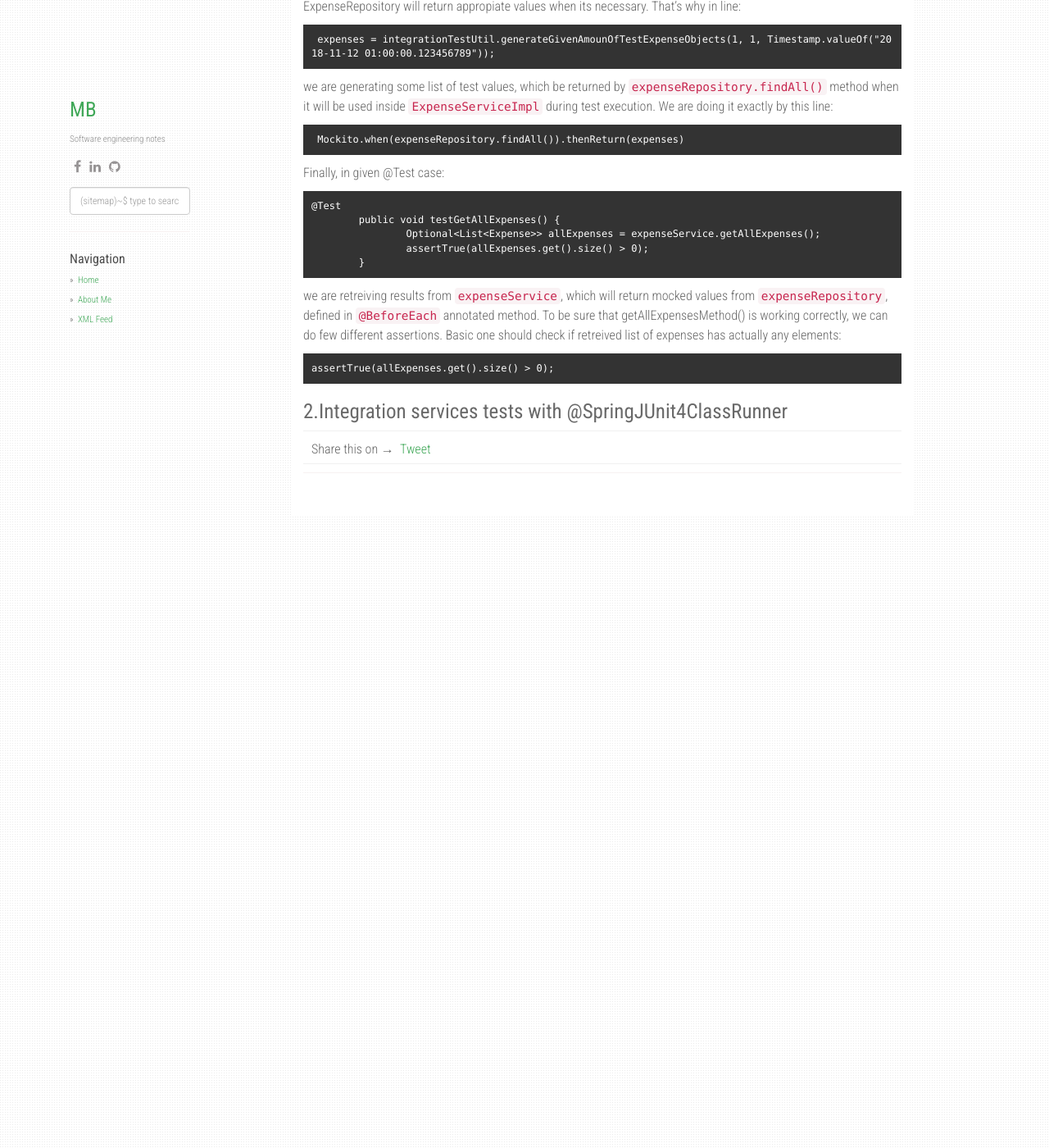
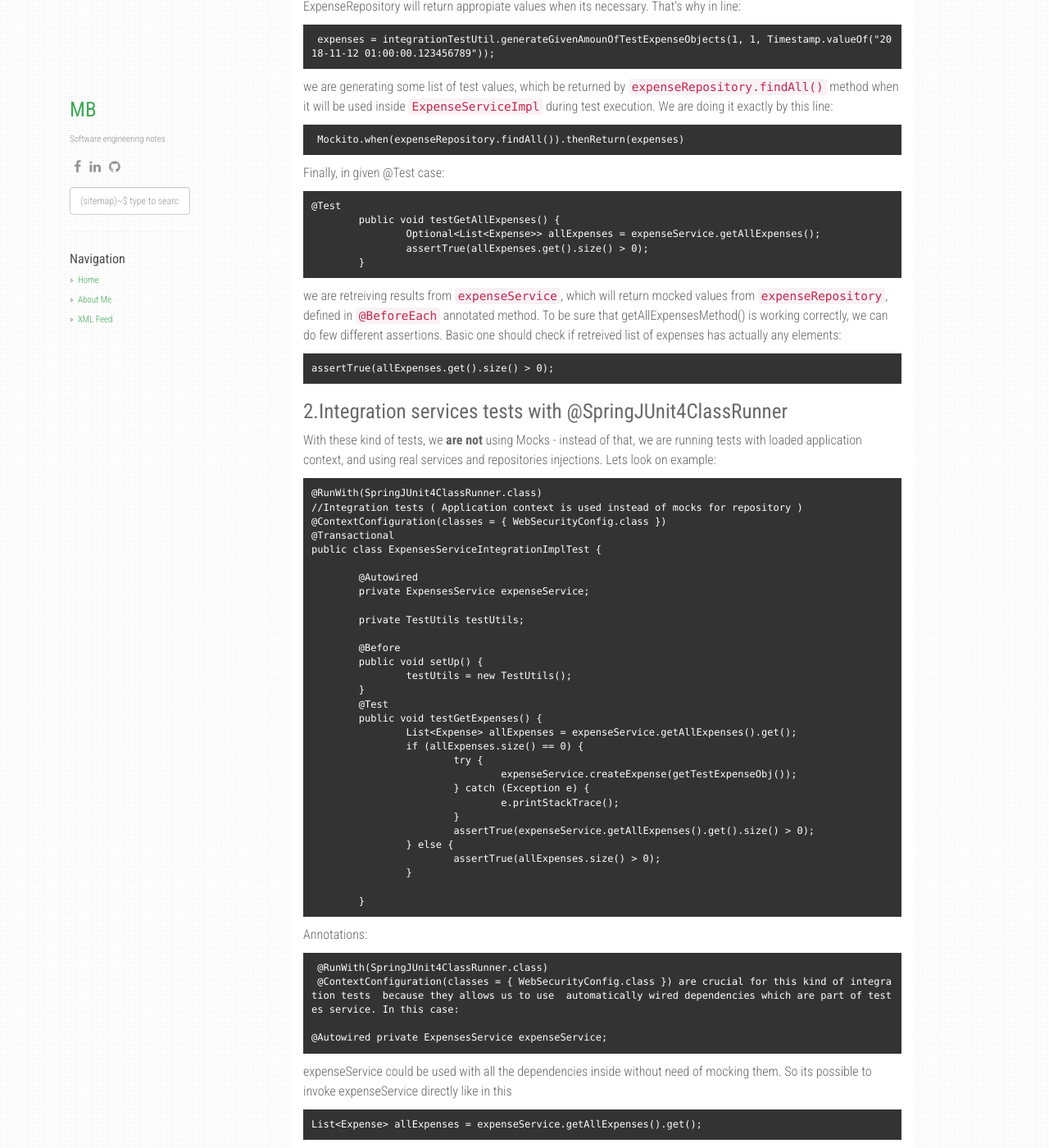
Before and after one commit to mbero/mbero.github.io, a Jekyll site: the page built from _posts/2019-12-21-spring-testing.markdown, in a window 1280 px wide and 1400 px high, scrolled down 1380 px. Shown: the whole window at 82% size. Built offline with Jekyll 4.4.1, drawn with Linux system fonts in a browser that asks for light colours; nearby versions of some CDN libraries; our own code applies the rules of GitHub Pages for plain Markdown files; comment, search, counter and statistics services are not loaded; some of the changed text lies outside the part shown.

Commit message:
Added second caption related to integration tests

```diff
--- a/_posts/2019-12-21-spring-testing.markdown
+++ b/_posts/2019-12-21-spring-testing.markdown
@@ -85,3 +85,74 @@ To be sure that getAllExpensesMethod() is working correctly, we can do few diffe
     assertTrue(allExpenses.get().size() > 0);
 
 # 2.Integration services tests with @SpringJUnit4ClassRunner
+
+With these kind of tests, we **are not** using Mocks - instead of that, we are running tests with loaded application context, and using real services and repositories injections.
+Lets look on example:
+
+
+    @RunWith(SpringJUnit4ClassRunner.class)
+    //Integration tests ( Application context is used instead of mocks for repository )
+    @ContextConfiguration(classes = { WebSecurityConfig.class })
+    @Transactional
+    public class ExpensesServiceIntegrationImplTest {
+
+    	@Autowired
+    	private ExpensesService expenseService;
+
+    	private TestUtils testUtils;
+
+    	@Before
+    	public void setUp() {
+    		testUtils = new TestUtils();
+    	}
+    	@Test
+    	public void testGetExpenses() {
+    		List<Expense> allExpenses = expenseService.getAllExpenses().get();
+    		if (allExpenses.size() == 0) {
+    			try {
+    				expenseService.createExpense(getTestExpenseObj());
+    			} catch (Exception e) {
+    				e.printStackTrace();
+    			}
+    			assertTrue(expenseService.getAllExpenses().get().size() > 0);
+    		} else {
+    			assertTrue(allExpenses.size() > 0);
+    		}
+
+    	}
+
+Annotations:
+
+     @RunWith(SpringJUnit4ClassRunner.class)
+     @ContextConfiguration(classes = { WebSecurityConfig.class })
+are crucial for this kind of integration tests  because they allows us to use  automatically wired dependencies which are part of testes service.
+In this case:
+
+    @Autowired private ExpensesService expenseService;
+
+expenseService could be used with all the dependencies inside without need of mocking them.
+So its possible to invoke expenseService directly like in this
+
+    List<Expense> allExpenses = expenseService.getAllExpenses().get();
+
+Writing an integration test with possibilities like this, makes it very intuitive. Whole test case could like like:
+
+    @Test
+    	public void testGetExpenses() {
+    	List<Expense> allExpenses=expenseService.getAllExpenses().get();
+    		if (allExpenses.size() == 0) {
+    			try {
+    				expenseService.createExpense(getTestExpenseObj());
+    			} catch (Exception e) {
+    				e.printStackTrace();
+    			}
+    		assertTrue(expenseService.getAllExpenses().get().size() > 0);
+    		} else {
+    			assertTrue(allExpenses.size() > 0);
+    		}
+    }
+We first  checking if expensesService.getAllExpenses() will return any actual result-  if not, we create expense by ourself:
+
+    expenseService.createExpense(getTestExpenseObj())
+
+Whole assertion is just checking if returned list by `getAllExpenses` has any elements.
```
